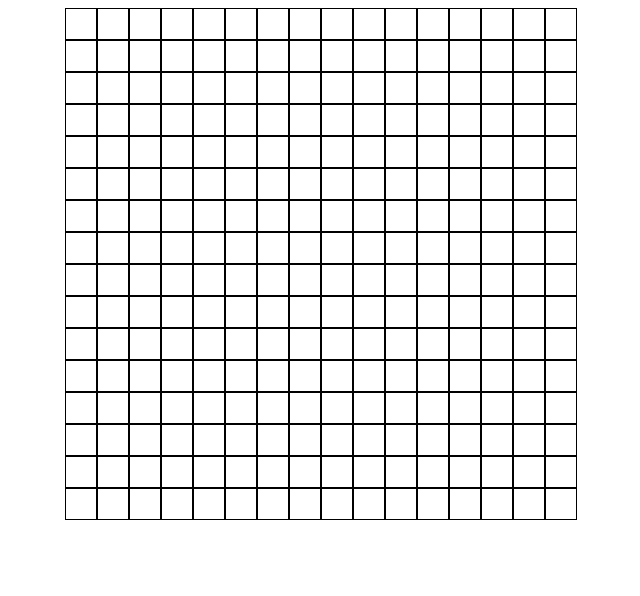
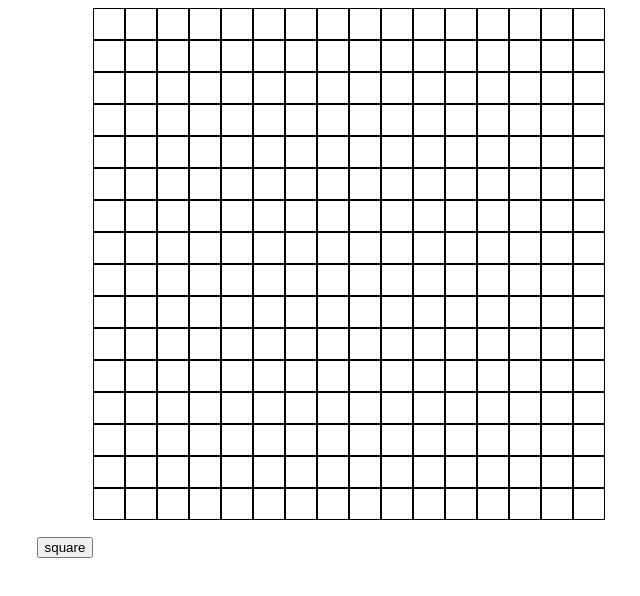
Before and after one commit to k351/Etch-a-Sketch, a plain HTML site: page index.html in a window 1280 px wide. Shown: the whole page, without its empty margins (300-940 px from the left). Drawn offline with Linux system fonts and the light colour scheme.

Commit message:
Add button for changing grid size

```diff
--- a/index.html
+++ b/index.html
@@ -8,6 +8,7 @@
   <script src="logic.js" defer></script>
 </head>
 <body>
+  <button id="btn">square</button>
   <div class="container">
 
   </div>
```
